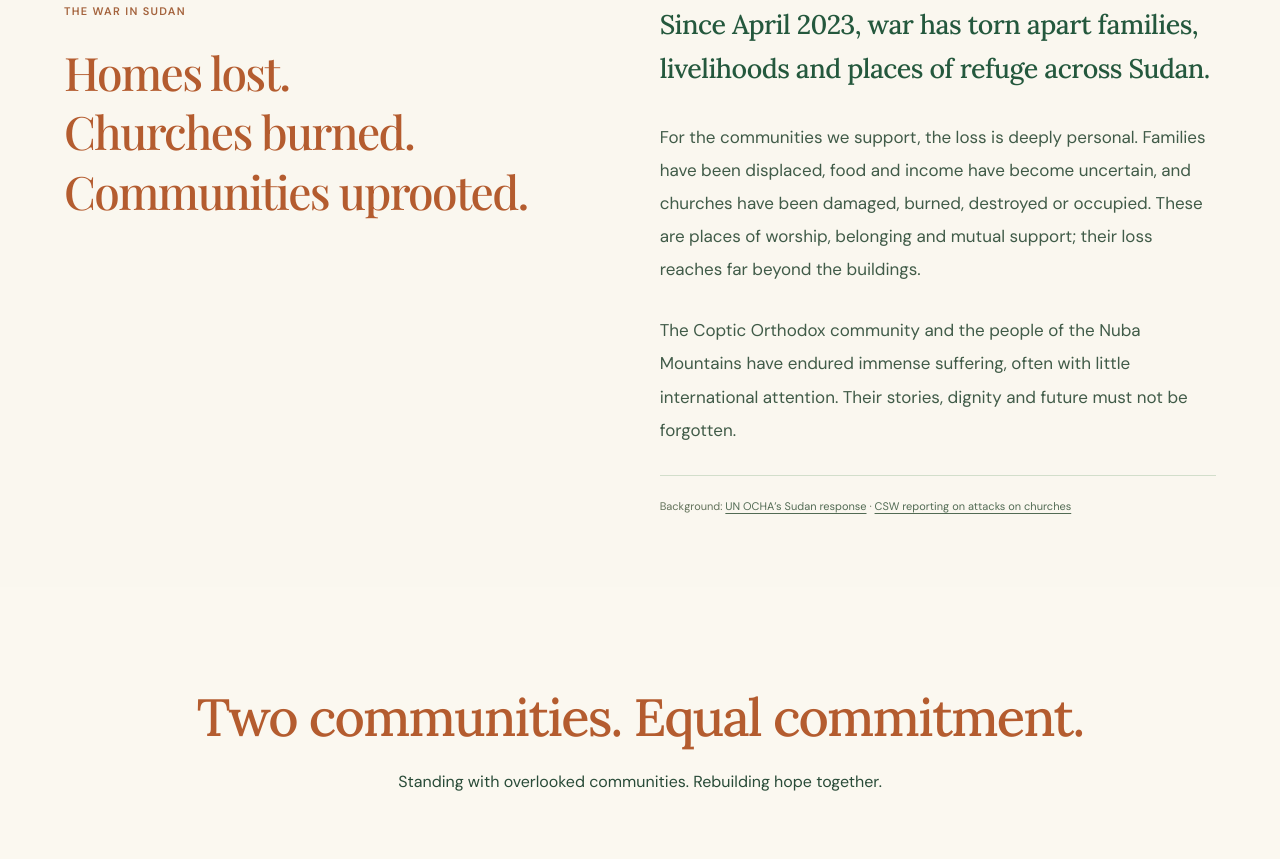
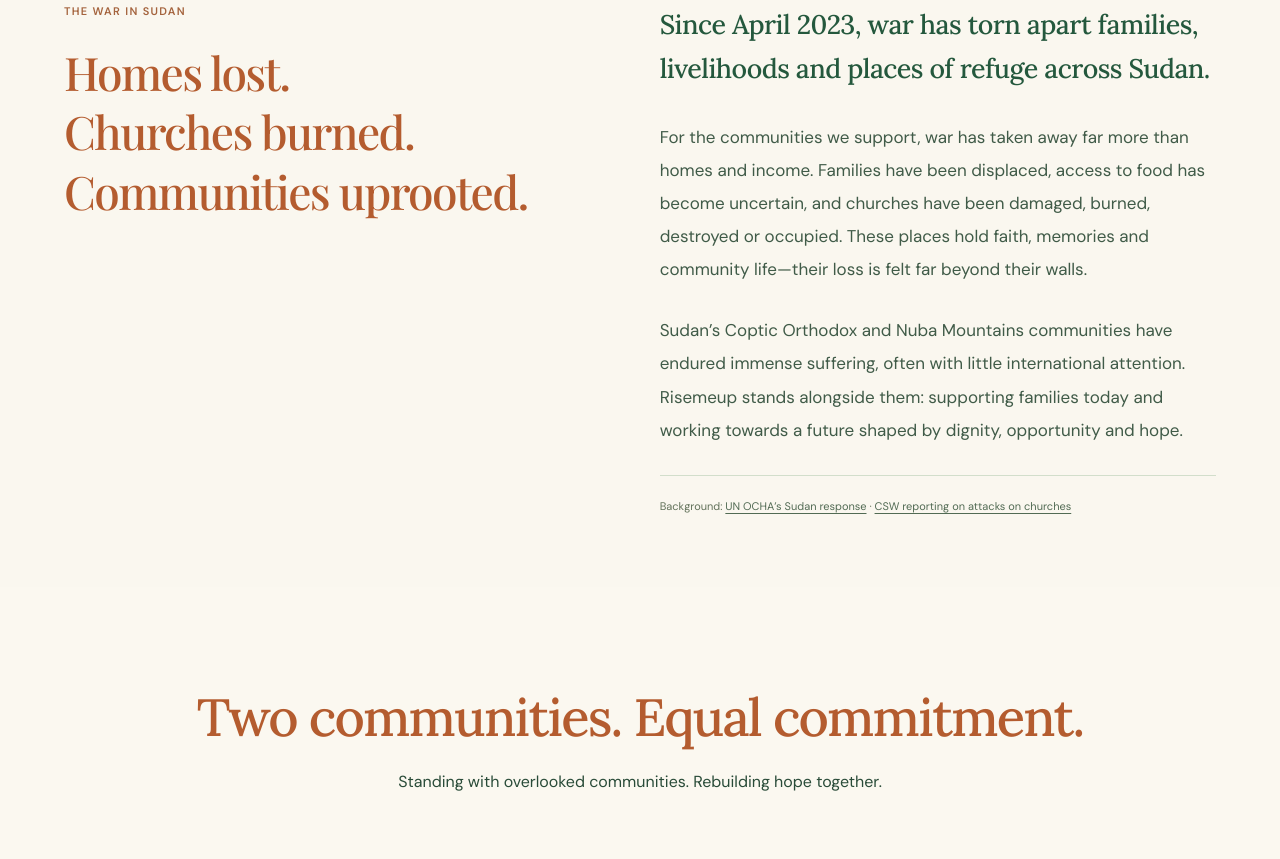
Before and after one commit to Hero988/RiseMeUp, a React (Vite) app: page / in a window 1280 px wide. Shown: the part 1660-2519 px from the top of the page. Built offline with nearby package versions, Linux system fonts and the light colour scheme; a web font is replaced by a local one.

Commit message:
Apply approved community loss and recovery paragraphs in Sudan story

```diff
--- a/src/App.tsx
+++ b/src/App.tsx
@@ -143,17 +143,18 @@ export default function App() {
                 places of refuge across Sudan.
               </p>
               <p>
-                For the communities we support, the loss is deeply personal.
-                Families have been displaced, food and income have become
-                uncertain, and churches have been damaged, burned, destroyed or
-                occupied. These are places of worship, belonging and mutual
-                support; their loss reaches far beyond the buildings.
+                For the communities we support, war has taken away far more than
+                homes and income. Families have been displaced, access to food
+                has become uncertain, and churches have been damaged, burned,
+                destroyed or occupied. These places hold faith, memories and
+                community life—their loss is felt far beyond their walls.
               </p>
               <p>
-                The Coptic Orthodox community and the people of the Nuba
-                Mountains have endured immense suffering, often with little
-                international attention. Their stories, dignity and future must
-                not be forgotten.
+                Sudan’s Coptic Orthodox and Nuba Mountains communities have
+                endured immense suffering, often with little international
+                attention. Risemeup stands alongside them: supporting families
+                today and working towards a future shaped by dignity,
+                opportunity and hope.
               </p>
               <div className="source-note">
                 Background:{" "}
```
